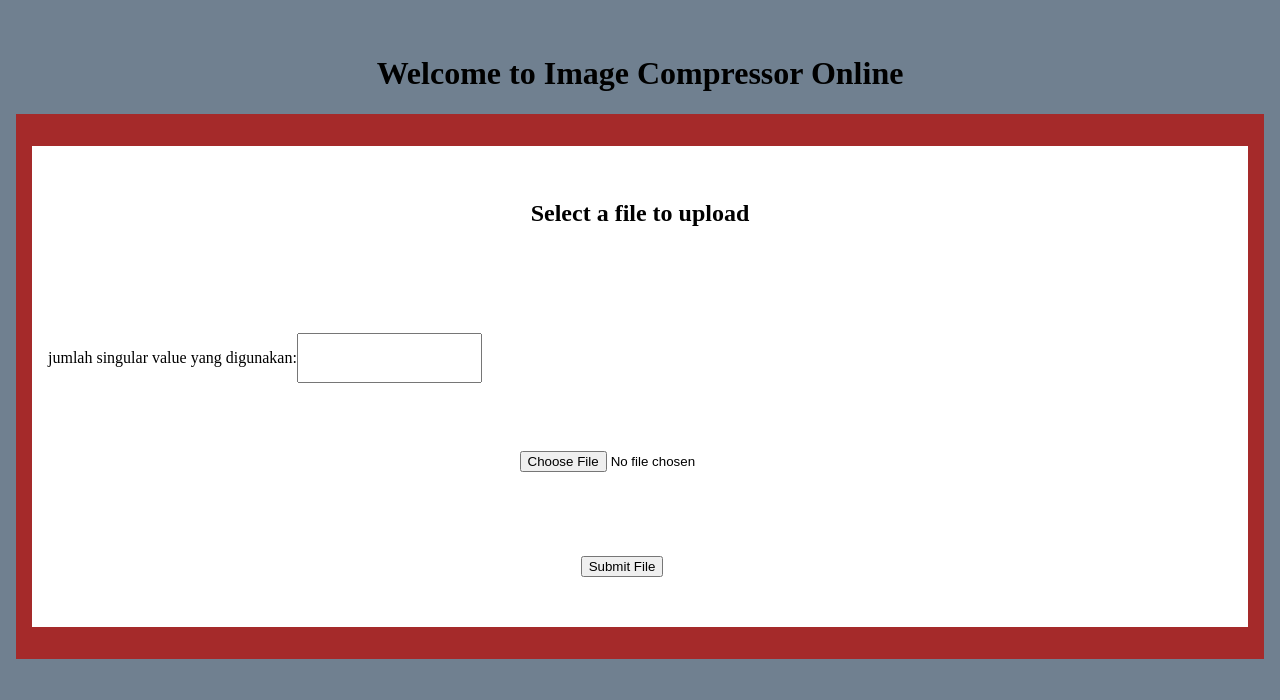
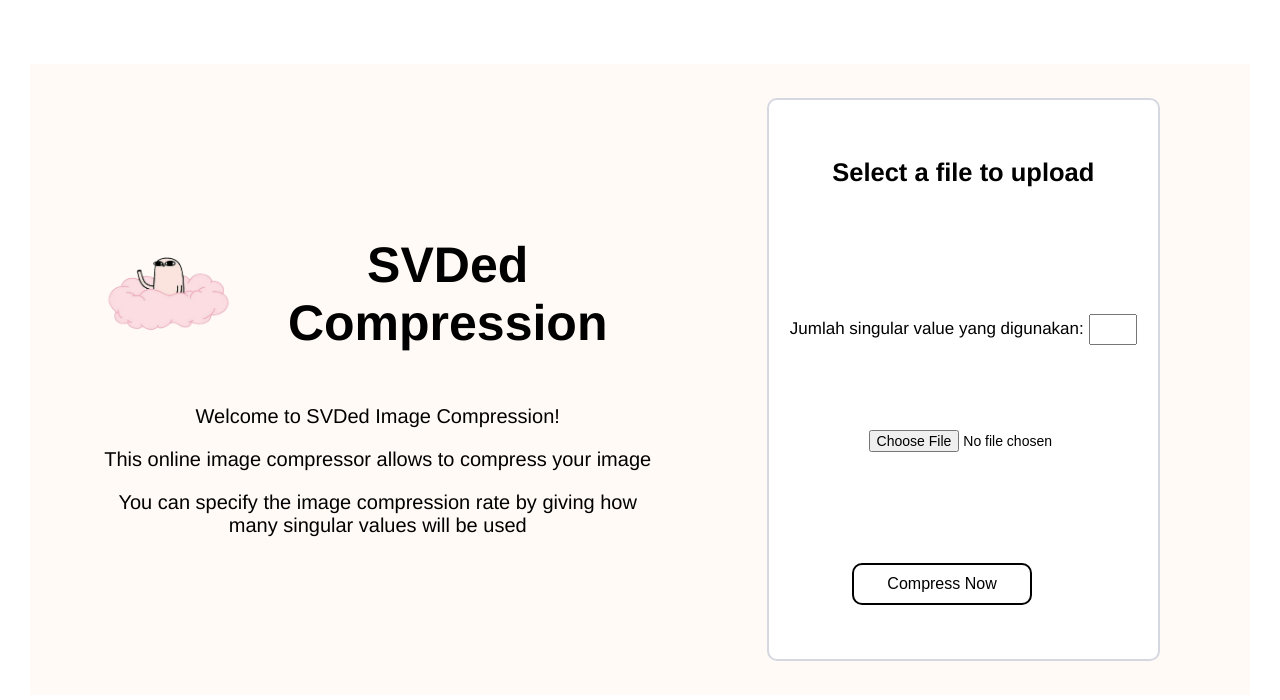
Before and after one commit to leoniantoinette/Algeo02-20051, a Flask app: page / in a window 1280 px wide. Shown: the top 700 px of the page. Run offline with Flask 2, Linux system fonts and the light colour scheme.

Commit message:
update frontend

```diff
--- a/src/flaskprototype/app.py
+++ b/src/flaskprototype/app.py
@@ -74,12 +74,12 @@ def uploads():
         if (flag):
             k_value = int(k_value)
         else:
-            flash(' jumlah singular value harus bilangan bulat lebih dari nol')
+            flash('Jumlah singular value harus bilangan bulat lebih dari nol')
             return redirect(url_for("uploads"))
 
         if (flag) and (k_value > 0):
 
-            #buat mengecek file kaalau sudah benar dan rentang k value
+            #buat mengecek file kalau sudah benar dan rentang k value
             if ('file' not in request.files):
                 flash('Wrong File Part')
                 return redirect(url_for("uploads"))
@@ -103,7 +103,7 @@ def uploads():
                 flash('Allowed image types are - png, jpg, jpeg')
                 return redirect(url_for("uploads"))
         else:
-            flash('singular value harus lebih dari nol')
+            flash('Nilai singular value harus lebih dari nol')
             return redirect(url_for("uploads"))
     else:
         flash('Put in singular value')
--- a/src/flaskprototype/static/css/image.css
+++ b/src/flaskprototype/static/css/image.css
@@ -1,7 +1,14 @@
 body{
-    background-color:slategray;
+    background-color:#FFFAF5;
     text-align: center;
-    margin: 1em;
+    contain: layout inline-size;
+    display: flex;
+    flex-direction: row;
+    font-family: 'Helvetica';
+    font-size: 17px;
+    justify-content: center;
+    align-items: center;
+    margin: 5% 30px;
 }
 
 .row{
@@ -9,29 +16,92 @@ body{
     background-color: blanchedalmond;
 }
 
-.kpercent {
-    display: flex; /* 2. display flex to the rescue */
-    flex-direction: row;
+.profile {
+    display: flex;
+    flex-direction: column;
+    justify-content: center;
+    align-items: center;
+    margin-right: 8%;
+    width: 45%;
 }
 
-.container{
-    contain: layout inline-size;
-    background-color: brown;
+.profile img {
+    width: 65%;;
+}
+
+.profile .name {
+    display: flex;
+    flex: row;
+}
+
+.profile .name img {
+    width: 130px;
+    margin: auto;
+}
+
+.profile .name h1 {
+    font-size: 50px;
+    margin-left: 10px;
+}
+
+.profile .desc p {
+    font-size: 20px;
 }
 
 .card{
     background: white;
     padding:1em;
-    margin-top: 2em;
-    margin-left: 1em;
-    margin-bottom: 2em;
-    margin-right: 1em;
+    margin: 2em 1em;
+    border-radius: 10px;
+    border: 2px solid #D6D8E1;
 }
 
 .col-3{
     display:grid;
     grid-template-columns: repeat(auto-fit, minmax(20em, 1fr));
     gap: 1em;
+    width: 35%;
+}
+
+.card ul {
+    padding: 0;
+}
+
+.card li {
+    list-style-type: none;
+    color: red;
+}
+
+.kpercent {
+    display: flex;
+    flex-direction: row;
+    justify-content: center;
+    align-items: center;
+}
+
+.kpercent input {
+    width: 40px;
+    height: 25px;
+    margin-left: 5px;
+}
+
+.form-control {
+    font-size: 14px;
+}
+
+.btn-info {
+    background-color: white;
+    border: 2px solid black;
+    border-radius: 10px;
+    font-size: 16px;
+    padding: 5px;
+    line-height: 28px;
+    width: 180px;
+}
+
+.btn-info:hover {
+    font-size: 18px;
+    font-weight: bold;
 }
 
 .gfg {
--- a/src/flaskprototype/templates/image.html
+++ b/src/flaskprototype/templates/image.html
@@ -2,13 +2,22 @@
 <html>
     <head>
         <meta charset= "UTF-8">
-        <title> Upload image</title>
+        <title>SVDed Compression</title>
         <link rel="stylesheet" href= "{{url_for('static', filename = 'css/image.css')}}">
     </head>
     <body>
         <br>
-        <p><h1>Welcome to Image Compressor Online</h1></p>
-        <div class="container">
+        <div class="profile">
+            <div class="name">
+                <img src="{{ url_for('static', filename= 'icons.png') }}">
+                <h1>SVDed Compression</h1>
+            </div>
+            <div class="desc">
+                <p>Welcome to SVDed Image Compression!</p>
+                <p>This online image compressor allows to compress your image</p>
+                <p>You can specify the image compression rate by giving how many singular values will be used</p>
+            </div>
+        </div>
         <div class = "col-3">
             <div class="card">
                 <h2>Select a file to upload</h2>
@@ -31,7 +40,7 @@
                 <form method="post" action="/" enctype="multipart/form-data">
                 <div class = "kpercent">
                     <br>
-                        <p> jumlah singular value yang digunakan: </p>
+                    <p>Jumlah singular value yang digunakan: </p>
                     <input type ="text" name="k_value" >
                     </br>
                 </div>
@@ -41,11 +50,10 @@
                         </p>
                     </dl>
                     <p>
-                        <input type="submit" value="Submit File" class="btn-info">
+                    <input type="submit" value="Compress Now" class="btn-info">
                     </p>
                 </form>
             </div>
         </div>
-        </div>
     </body>
 </html>
```
Also changed, not shown: src/flaskprototype/static/icons.png (added). Lines whose indentation alone changed are shown as unchanged.
